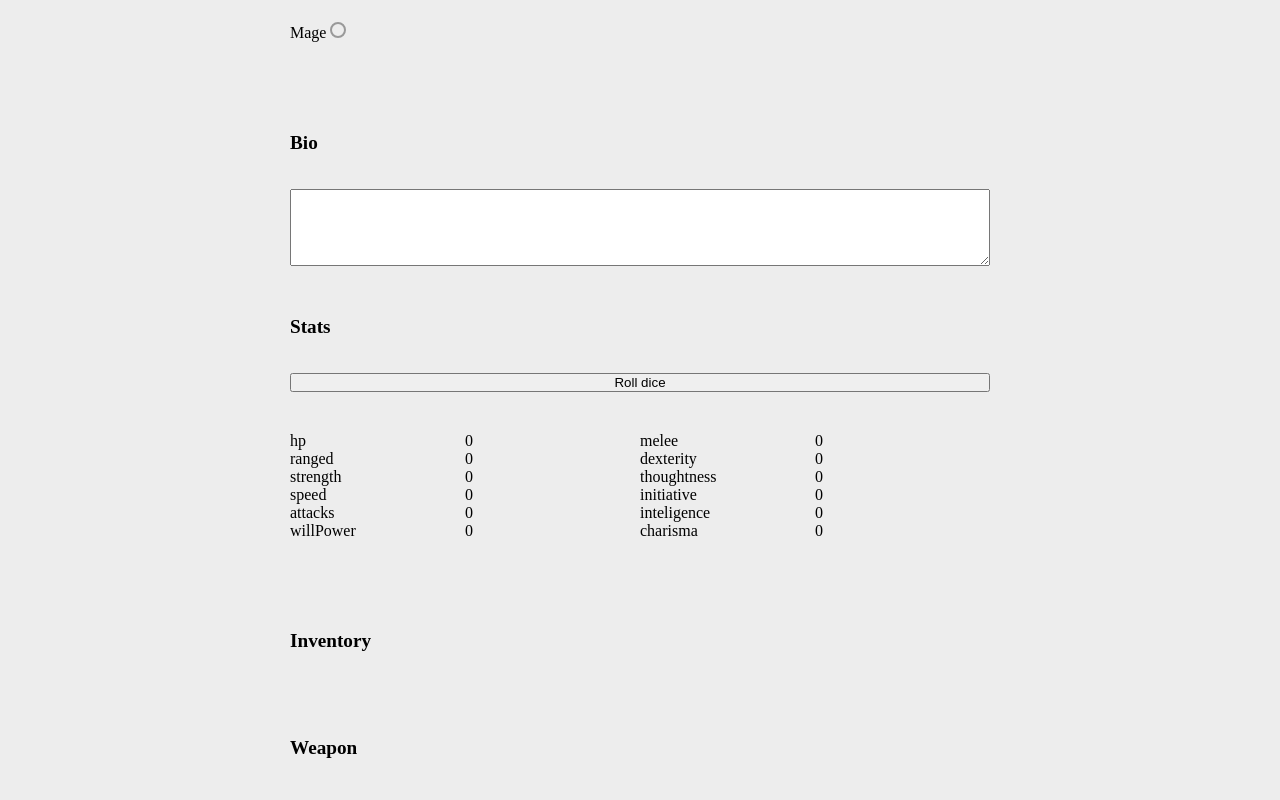
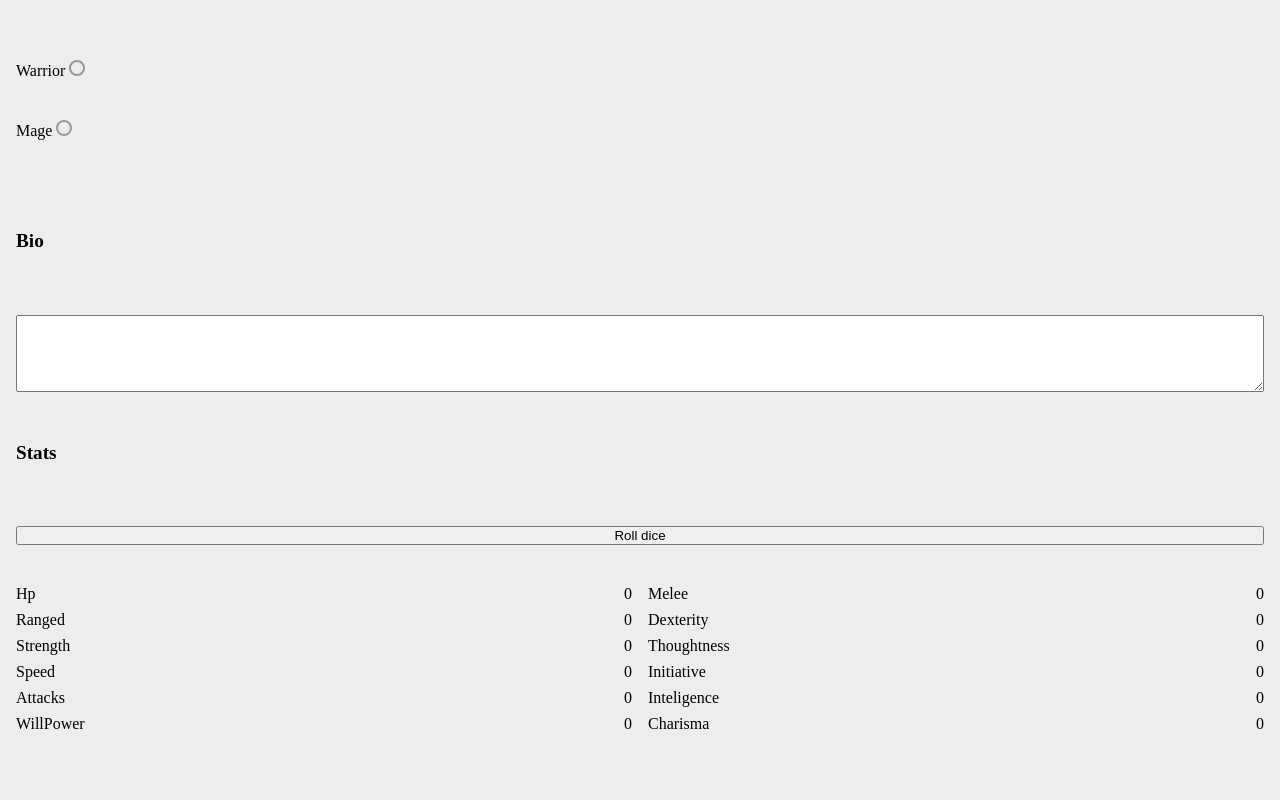
Before and after one commit to mattbra1155/2min-dungeon-vue3, a Vue app: page /character-creation in a window 1280 px wide. Shown: the part 440-1240 px from the top of the page. Built offline with nearby package versions, Linux system fonts and the light colour scheme.

Commit message:
feat: added weapon generation; fix: styling

```diff
--- a/src/App.vue
+++ b/src/App.vue
@@ -39,7 +39,8 @@ init()
             <router-link to="/">Main</router-link>
             <router-link to="/character-creation/">Create</router-link>
         </nav>
-        <router-view />
+
+        <router-view class="o-page" />
         <inventory-panel />
         <character-screen />
     </div>
--- /dev/null
+++ b/src/assets/styles/components/a-section.sass
@@ -0,0 +1,2 @@
+.a-section
+    padding: 1rem
--- a/src/assets/styles/components/o-characterGenerator.sass
+++ b/src/assets/styles/components/o-characterGenerator.sass
@@ -6,6 +6,7 @@
     width: 100%
     height: 100%
     background-color: #ededed
+    padding: 1rem
     &__header
         font-size: 1.2rem
         font-weight: bold
@@ -16,7 +17,6 @@
         flex-direction: column
         justify-content: space-around
         align-items: center
-        width: 700px
         height: 100%
     &__row
         display: flex
@@ -38,8 +38,10 @@
         display: grid
         grid-template-columns: 1fr 1fr
         padding: 40px 0
+        gap: 0.5rem 1rem
+        text-transform: capitalize
     &__statItem
-        display: grid
-        grid-template-columns: 1fr 1fr
+        display: flex
+        justify-content: space-between
     .item__input:checked
         border: 6px solid black
--- a/src/assets/styles/main.sass
+++ b/src/assets/styles/main.sass
@@ -5,6 +5,7 @@
 @import './components/a-text'
 @import './components/a-image'
 @import './components/a-button'
+@import './components/a-section'
 
 @import './components/m-form'
 @import './components/m-inventoryItem'
--- a/src/composables/usePlayer.ts
+++ b/src/composables/usePlayer.ts
@@ -32,24 +32,11 @@ export const usePlayer = () => {
             state.player = Object.assign(state.player, payload)
             state.player.currentStats = JSON.parse(JSON.stringify(state.player.stats))
 
-            const inventory = new Inventory()
-            const modifiers = new Modifiers()
-            state.player.inventory = inventory
-            state.player.modifiers = modifiers
             state.player.isAlive = true
-            const weapon = new ItemGenerator().createItem(EItemCategory.Weapon)
-            const armor = new ItemGenerator().createItem(EItemCategory.Armor)
-            const armor2 = new ItemGenerator().createItem(EItemCategory.Armor)
-            state.player.inventory.addItem(weapon, state.player.id)
-            state.player.inventory.addItem(armor, state.player.id)
-            state.player.inventory.addItem(armor2, state.player.id)
 
-            console.log(state.player)
-            if (weapon instanceof Weapon) {
-                state.player.weapon = weapon
-            }
             const stringifiedPlayer = JSON.stringify(state.player)
             localforage.setItem('player', stringifiedPlayer)
+            return state.player
         }
     }
 
--- a/src/views/CharacterCreation.vue
+++ b/src/views/CharacterCreation.vue
@@ -5,7 +5,9 @@ import { useRouter } from 'vue-router'
 import { EGameState } from '@/enums/EGameState'
 import { useGameStateManager } from '@/composables/useGameStateManager'
 import { PlayerModel } from '@/assets/models/playerModel'
-import { ref } from 'vue'
+import { onMounted, ref } from 'vue'
+import { ItemGenerator } from '@/assets/generators/itemGenerator'
+import { EItemCategory } from '@/enums/ItemCategory'
 
 const router = useRouter()
 const { initPlayer, createPlayer, resetPlayer } = usePlayer()
@@ -49,6 +51,13 @@ const rollStats = () => {
             charisma: diceRollK10() * 2 + 1,
         })
     }
+}
+
+const createInventoryItems = () => {
+    const weapon = new ItemGenerator().createItem(EItemCategory.Weapon)
+    const armor = new ItemGenerator().createItem(EItemCategory.Armor)
+    playerObject.value.inventory.addItem(weapon, playerObject.value.id)
+    playerObject.value.inventory.addItem(armor, playerObject.value.id)
 }
 const savePlayer = async () => {
     if (playerObject.value) {
@@ -147,7 +156,12 @@ const savePlayer = async () => {
             <div class="m-form__row o-characterGenerator__row">
                 <div class="m-form__column">
                     <h2 class="o-characterGenerator__header">Stats</h2>
-                    <button type="button" @click="rollStats" id="generateStatsButton" class="button action__button">
+                    <button
+                        type="button"
+                        @click="rollStats(), createInventoryItems()"
+                        id="generateStatsButton"
+                        class="button action__button"
+                    >
                         Roll dice
                     </button>
                     <div id="statList" class="o-characterGenerator__statList">
@@ -167,13 +181,23 @@ const savePlayer = async () => {
             <div class="m-form__row o-characterGenerator__row">
                 <div class="m-form__column">
                     <h2 class="o-characterGenerator__header">Inventory</h2>
-                    <div id="charInventory" class="o-characterGenerator__inventory"></div>
-                </div>
-            </div>
-            <div class="m-form__row o-characterGenerator__row">
-                <div class="m-form__column">
-                    <h2 class="o-characterGenerator__header">Weapon</h2>
-                    <div id="charWeapon" class="weapon"></div>
+                    <div
+                        id="charInventory"
+                        class="o-characterGenerator__inventory"
+                        v-for="item in playerObject.inventory.inventory"
+                        :key="item.id"
+                    >
+                        <div class="o-characterGenerator__inventory">
+                            {{ item.name }}
+                            {{
+                                item.prefix.modifier !== 0
+                                    ? Math.sign(item.prefix.modifier)
+                                        ? `+${item.prefix.modifier}`
+                                        : `${item.prefix.modifier}`
+                                    : ''
+                            }}
+                        </div>
+                    </div>
                 </div>
             </div>
             <div class="m-form__row o-characterGenerator__row">
```
